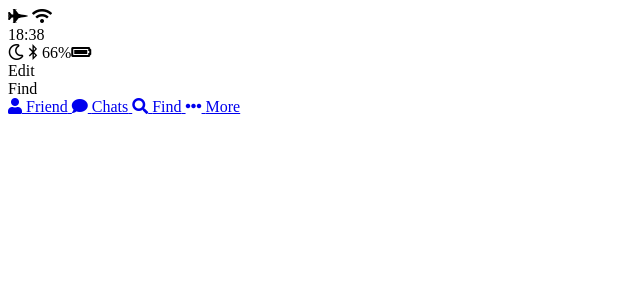
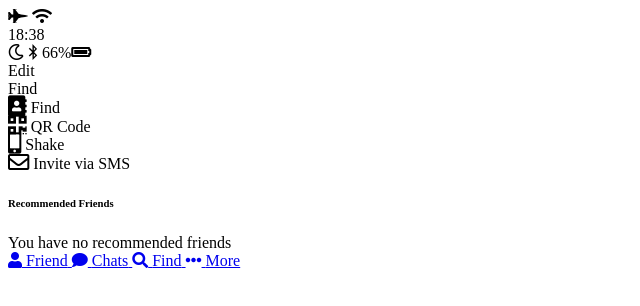
Before and after one commit to HanHyunwoo/kakao-clone, a plain HTML site: page find.html in a window 1280 px wide. Shown: the whole page, without its empty margins (0-640 px from the left). Drawn offline with Linux system fonts and the light colour scheme.

Commit message:
[추가] find창 화면 구성

```diff
--- a/find.html
+++ b/find.html
@@ -39,6 +39,35 @@
       </div>
     </div>
   </header>
+  <main class="find">
+    <section class="find__options">
+      <div class="find_option">
+        <i class="fa fa-address-book fa-lg"></i>
+        <span class="find__option-title">Find</span>
+      </div>
+      <div class="find_option">
+        <i class="fa fa-qrcode fa-lg"></i>
+        <span class="find__option-title">QR Code</span>
+      </div>
+      <div class="find_option">
+        <i class="fa fa-mobile-alt fa-lg"></i>
+        <span class="find__option-title">Shake</span>
+      </div>
+      <div class="find_option">
+        <i class="far fa-envelope fa-lg"></i>
+        <span class="find__option-title">Invite via SMS</span>
+      </div>
+    </section>
+    <section class="find__recommended">
+      <header>
+        <h6 class="recommended__title">Recommended Friends</h6>
+      </header>
+      <div class="recommended__none">
+        <span class="recommended__text">You have no recommended friends</span>
+      </div>
+    </section>
+  </main>
+
   <nav class="tab-bar">
     <a href="index.html" class="tab-bar__tab">
       <i class="fa fa-user"></i>
```
